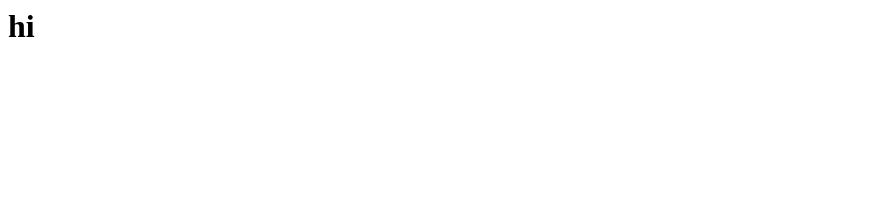
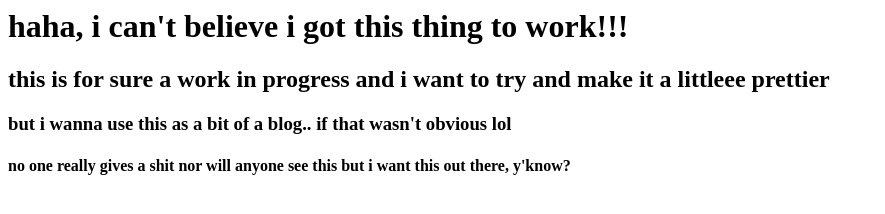
Before and after one commit to starryriri/blog, a plain HTML site: page index.html in a window 1280 px wide. Shown: the whole page, without its empty margins (0-885 px from the left). Drawn offline with Linux system fonts and the light colour scheme.

Commit message:
Update index.html

```diff
--- a/index.html
+++ b/index.html
@@ -1 +1,4 @@
-<h1>hi</h1>
+<h1>haha, i can't believe i got this thing to work!!!</h1>
+<h2>this is for sure a work in progress and i want to try and make it a littleee prettier</h2>
+<h3>but i wanna use this as a bit of a blog.. if that wasn't obvious lol</h3>
+<h4>no one really gives a shit nor will anyone see this but i want this out there, y'know?</h4>
```
